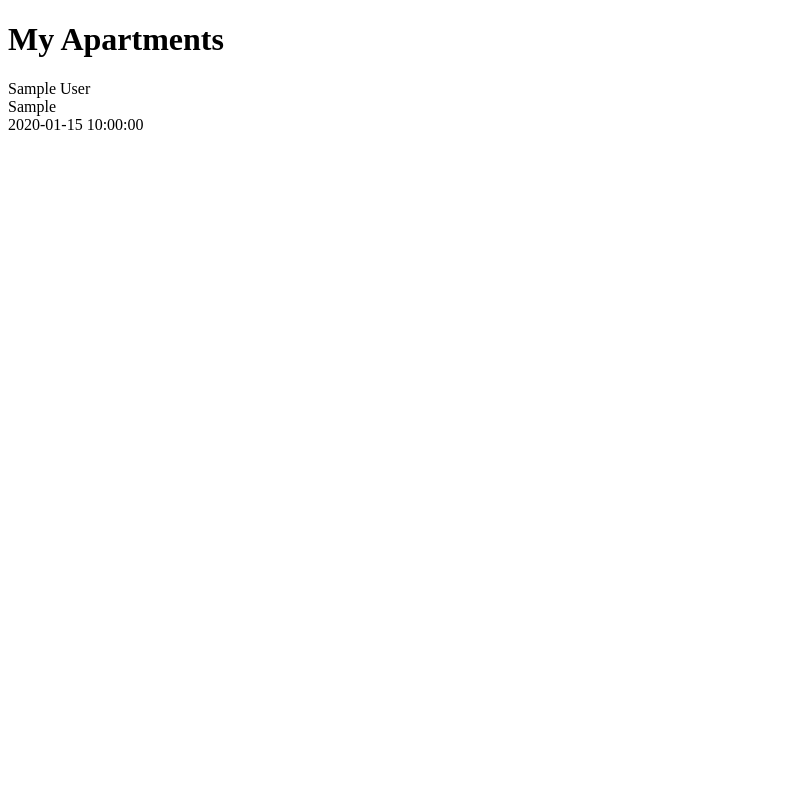
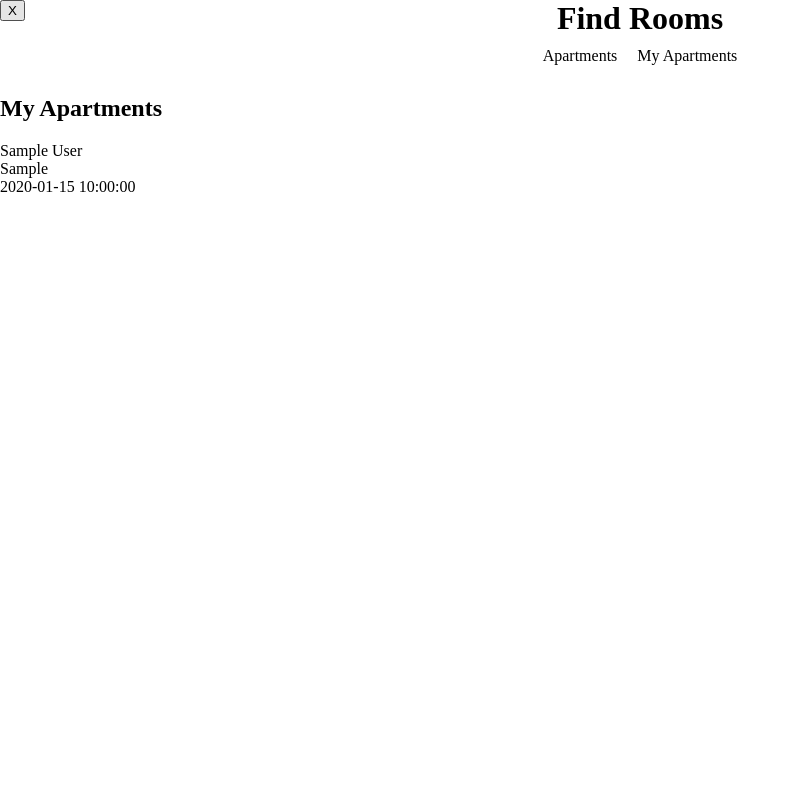
Before and after one commit to carlo-baron/Apartment-for-Rants, a PHP site: page /my-apartment.php in a window 1280 px wide. Shown: the whole page, without its empty margins (0-800 px from the left). Run offline with PHP 8.4, Linux system fonts and the light colour scheme; the visitor is signed in with stand-in values (Sample User, id 1); tables that the repository leaves empty or names only in its code hold one stand-in row (values such as "Sample post").

Commit message:
nav bar on my-apartments tab

```diff
--- /dev/null
+++ b/BLOG MAKER/my-apartment.css
@@ -0,0 +1,26 @@
+html, body {
+    height: 100%;
+    margin: 0;
+    padding: 0;
+}
+
+h1{
+    text-align: center;
+    margin: 0;
+    padding: 0;
+}
+
+#logout-button{
+    position: absolute;
+}
+
+#tabs{
+    display: flex;
+    justify-content: center;
+}
+
+#tabs a{
+    padding: 10px;
+    text-decoration: none;
+    color: inherit;
+}
--- a/BLOG MAKER/my-apartment.php
+++ b/BLOG MAKER/my-apartment.php
@@ -8,9 +8,18 @@
     <meta charset="UTF-8">
     <meta name="viewport" content="width=device-width, initial-scale=1.0">
     <title>My Apartments</title>
+    <link rel="stylesheet" href="my-apartment.css">
 </head>
 <body>
-    <h1>My Apartments</h1>
+    <form action="logout.php" method="post">
+        <button name="logout" id="logout-button" type="submit">X</button>
+    </form>
+    <h1>Find Rooms</h1>
+    <section id="tabs">
+        <a href="main.php">Apartments</a>
+        <a href="my-apartment.php">My Apartments</a>
+    </section>
+    <h2>My Apartments</h2>
 </body>
 </html>
 <?php
```
